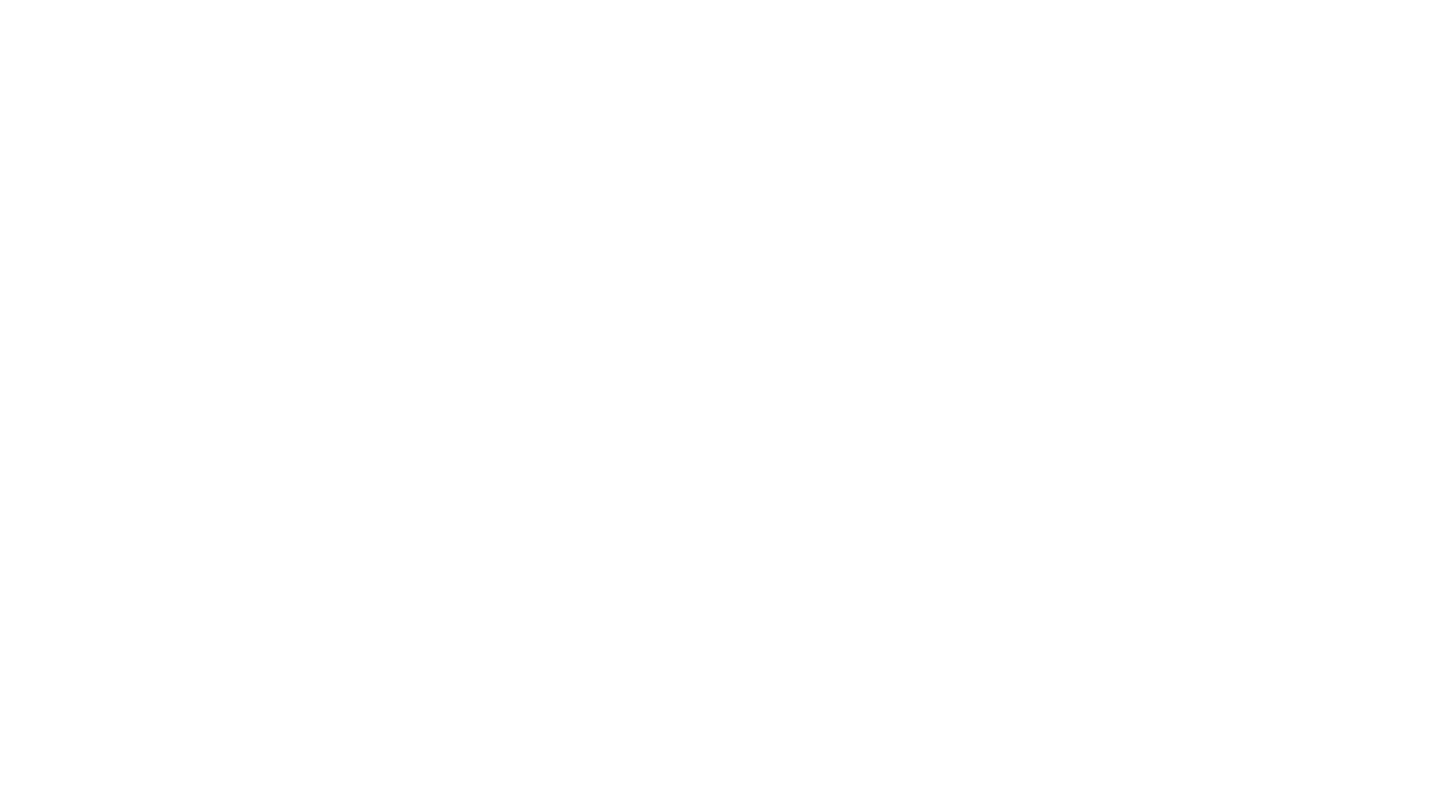
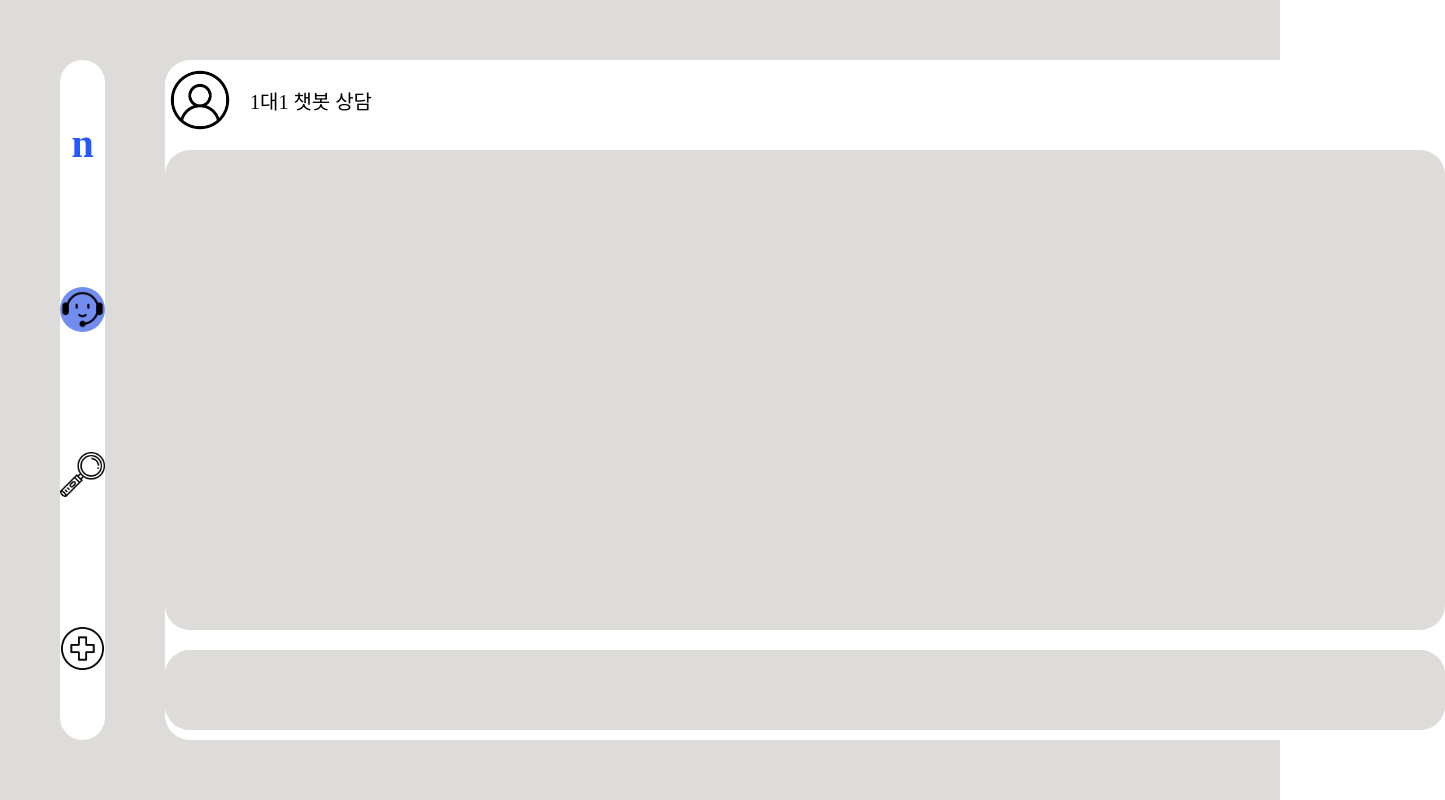
Before and after one commit to jhu09120/Hackathon, a plain HTML site: page Chatbot.html in a window 1280 px wide. Shown: the whole page, 1445 px wide, since content can reach past the window. Drawn offline with Linux system fonts and the light colour scheme.

Commit message:
파일정리 및 코드 수정

```diff
--- a/Chatbot.html
+++ b/Chatbot.html
@@ -4,8 +4,30 @@
     <meta charset="UTF-8">
     <meta name="viewport" content="width=device-width, initial-scale=1.0">
     <title>Document</title>
+    <link rel="stylesheet" href="css/Chatbot.css">
 </head>
 <body>
+    <div class="content">
+        <div class="left">
+            <div class="nav"><a href="main.html"><strong>n</strong></a></div>
+            <img src="img/Chatbot.png" alt="My Image" class="img1">
+            <a href="Chatbot.html"><img src="img/Magnifier.png" alt="My Image" class="img2"></a>
+            <a href="map.html"><img src="img/hospital.png" alt="My Image" class="img3"></a>
+        </div>
+    <div class="chatwindow">
+        <div class="Chabot"><img src="img/People.png" alt="My Image" class="sos">
+         <p>1대1 챗봇 상담</p></div>
+
+         <div class="square"></div>
+
+         <div class="square1">
+        <input type="serach">
+         </div>
+
+
+    </div>
+
+    </div>
 
 </body>
 </html>
--- /dev/null
+++ b/css/Chatbot.css
@@ -0,0 +1,125 @@
+* {
+    margin: 0;
+    padding: 0;
+}
+
+
+.content{
+    display: flex;
+    background-color: #DEDBDB;
+    width: 100%;
+    height: 100vh;
+    align-items: center;
+
+}
+
+
+.left{
+    display: flex;
+    flex-direction: column;
+    align-items: center;
+    width: 25vh;
+    height: 85vh;
+    background-color: white;
+    color: #2757FF;
+    font-size: 40px;
+    justify-content: space-around;
+    border-radius:25px;
+    margin: 60px;
+}
+
+
+.chatwindow{
+    width: 300vh;
+    display: flex;
+    background-color: white;
+    margin: 0 auto;
+    height: 85vh;
+    border-radius:25px;
+    flex-direction: column;
+    justify-content: space-around;
+    align-items: center;
+
+}
+
+.chatwindow
+
+.Chabot{
+   display: flex;
+   height: 60px;
+   background-color: rgb(255, 255, 255);
+   width: 160vh;
+   border-radius:25px;
+   align-items: center;
+   font-size: 20px;
+
+}
+
+
+.sos{
+    width: 70px;
+    margin-right: 15px;
+}
+
+.square{
+    width: 160vh;
+    height: 60vh;
+    background-color: #DEDBDB;
+    display: flex;
+    border-radius:25px;
+}
+
+
+.square1{
+    width: 160vh;
+    height: 10vh;
+    background-color: #DEDBDB;
+    display: flex;
+    border-radius:25px;
+}
+
+
+input{
+    background-color: #DEDBDB;
+    width: 160vh;
+    border-radius:25px;
+    border: white;
+    outline: none;
+    font-size: 23px;
+}
+
+a {
+    text-decoration: none;
+}
+
+
+.nav > a {
+    color: #2757FF;
+
+}
+
+
+
+
+
+
+
+
+
+
+
+
+.img1{
+
+    width: 45px;
+    background-color: #728def;
+    border-radius:100px;
+}
+.img2{
+
+    width: 45px;
+}
+.img3{
+    /* margin-left: 10px; */
+    width: 43px;
+}
--- a/common.css
+++ b/css/common.css
@@ -40,6 +40,7 @@ strong{
 .bot3{
     display: flex;
 }
+
 .img1{
     margin-right: 10px;
     width: 45px;
@@ -49,6 +50,25 @@ strong{
     width: 45px;
 }
 .img3{
-    margin-right: 14px;
+    margin-right: 20px;
     width: 43px;
 }
+
+a {
+    text-decoration: none;
+}
+
+
+
+.ovo1 > a {
+    color: black;
+
+}
+
+.ovo2 > a {
+    color: black;
+}
+
+.ovo3 > a {
+    color: black;
+}
```
Also changed, not shown: index.html (deleted, +0 -29 lines), main.html (added, +29 -0 lines), map.html (added, +114 -0 lines), Chatbot.css (deleted), img/Chatbot.png (renamed from asdfadf.png), img/Magnifier.png (renamed from fgnkffg.png), img/People.png (added), img/hospital.png (added), ioio.png (deleted).
